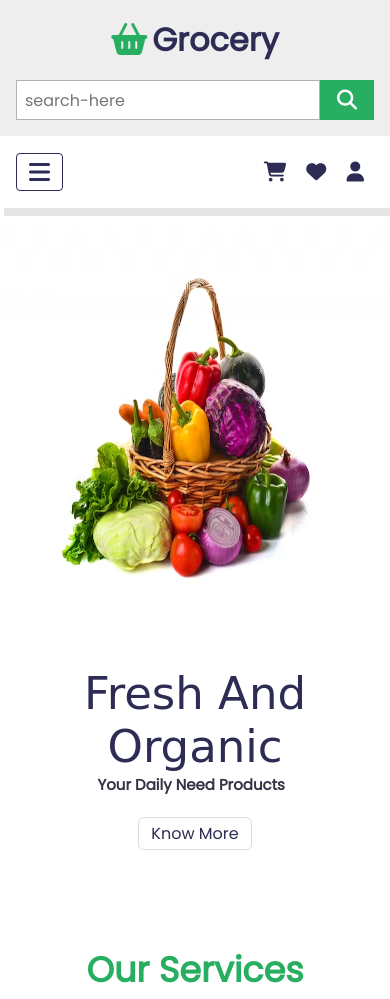
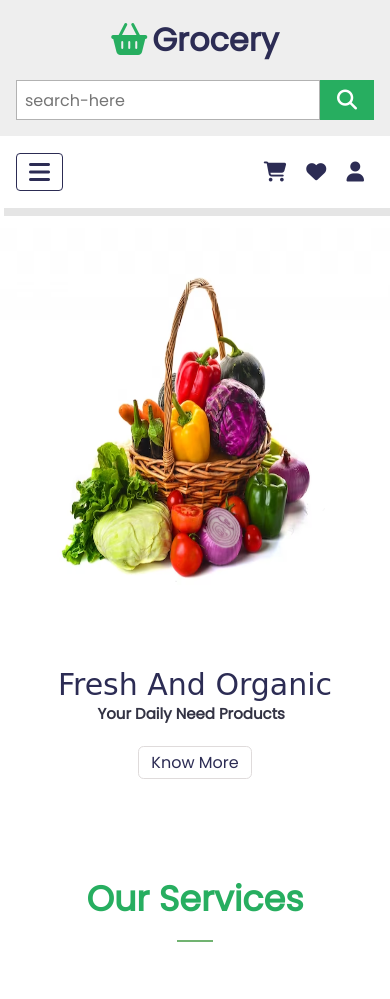
Before and after one commit to PriyakumariYt/Grocery-website, a plain HTML site: page index.html in a window 390 px wide. Shown: the top 999 px of the page. Drawn offline with Linux system fonts and the light colour scheme.

Commit message:
Update style.css

```diff
--- a/style.css
+++ b/style.css
@@ -244,8 +244,7 @@ html {
     text-align: center;
   }
   .col-desc span {
-    font-size: 45px;
-    font-weight:600px;
+    font-size: 30px;
     text-align: center;
     align-items: center;
     margin: auto;
```
